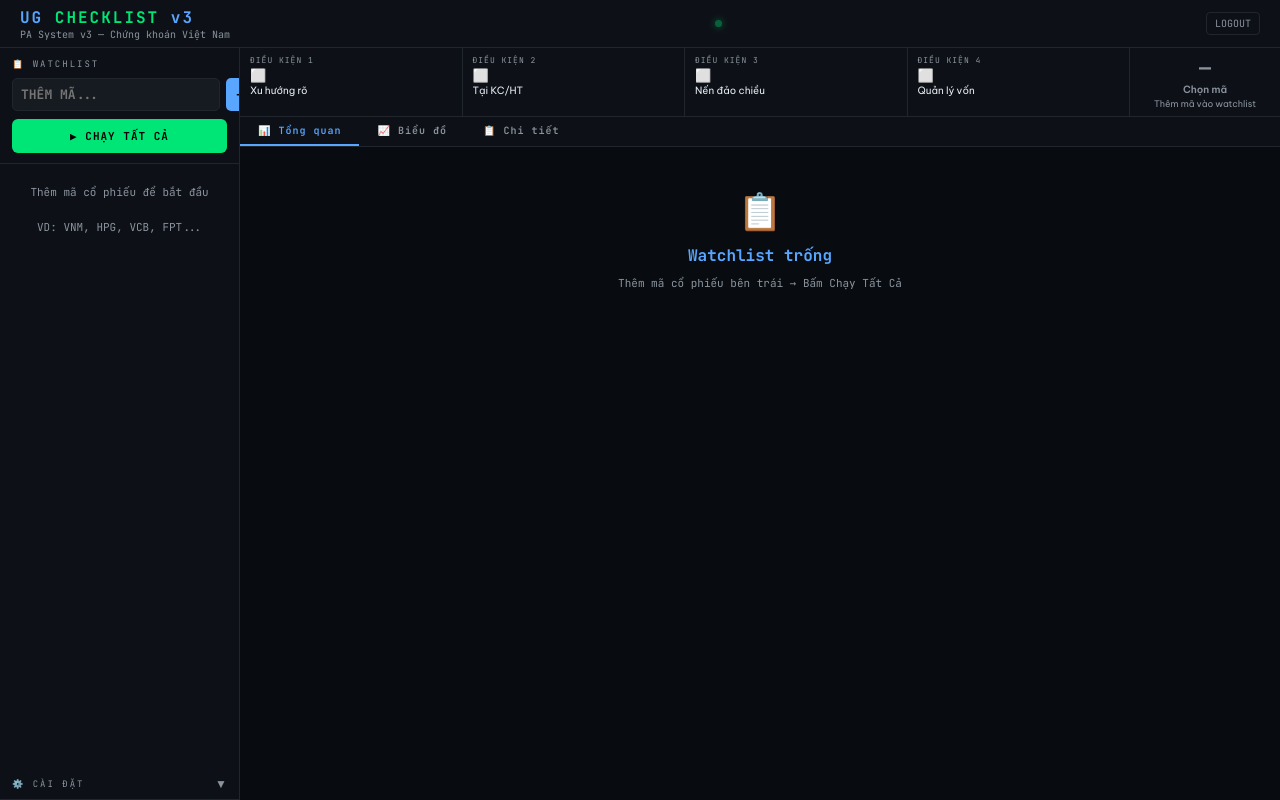
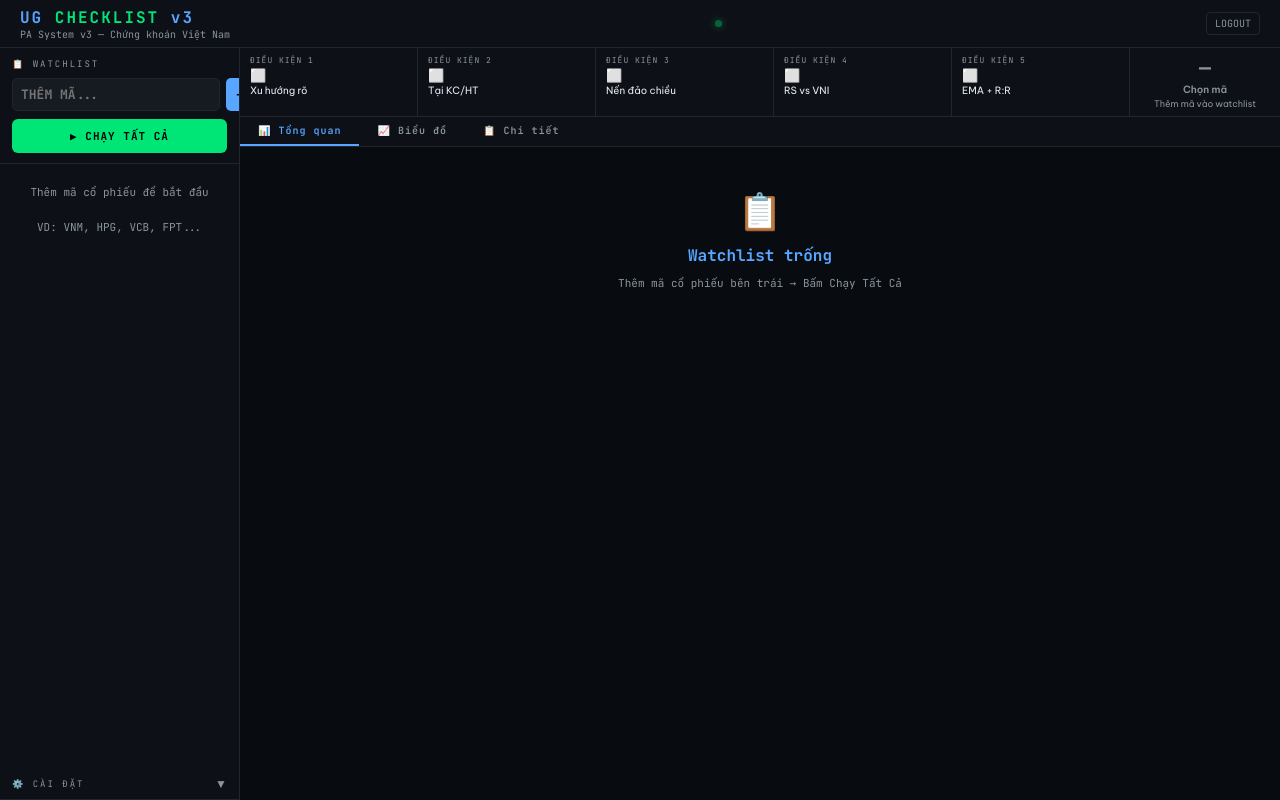
Before and after one commit to phatad/ug-checklist-v2, a Flask app: page / in a window 1280 px wide. Run offline with Flask 3, Linux system fonts and the light colour scheme; the visitor is signed in with stand-in values (Sample User, id 1); some libraries are stand-ins or nearby versions.

Commit message:
Update index.html

```diff
--- a/templates/index.html
+++ b/templates/index.html
@@ -73,7 +73,7 @@ html,body{height:100%;overflow:hidden;background:var(--bg);color:var(--text);fon
 /* Main panel */
 .main{display:flex;flex-direction:column;height:100%;min-height:0;overflow:hidden}
 /* Score bar */
-.score-bar{display:grid;grid-template-columns:repeat(4,1fr) 150px;border-bottom:1px solid var(--border);background:var(--surface);flex-shrink:0}
+.score-bar{display:grid;grid-template-columns:repeat(5,1fr) 150px;border-bottom:1px solid var(--border);background:var(--surface);flex-shrink:0}
 .cond{background:var(--surface);padding:7px 10px;border-right:1px solid var(--border);transition:background .2s;min-width:0}
 .cond.ok{background:rgba(0,230,118,.06)}
 .cond.fail{background:rgba(255,23,68,.04)}
@@ -153,7 +153,7 @@ html,body{height:100%;overflow:hidden;background:var(--bg);color:var(--text);fon
   .layout{grid-template-columns:1fr}
   .sidebar{position:fixed;top:48px;left:0;bottom:0;width:80vw;max-width:280px;z-index:100;transform:translateX(-100%);transition:transform .25s;box-shadow:4px 0 20px rgba(0,0,0,.5)}
   .sidebar.open{transform:translateX(0)}
-  .score-bar{grid-template-columns:1fr 1fr}
+  .score-bar{grid-template-columns:1fr 1fr 1fr}
   .action{grid-column:1/-1;flex-direction:row;gap:12px;padding:6px 10px}
   .stats-col{min-width:0;padding:6px 10px}
   .bottom-bar{height:auto}
@@ -207,7 +207,7 @@ html,body{height:100%;overflow:hidden;background:var(--bg);color:var(--text);fon
         <div class="row2">
           <div class="field"><label>Từ ngày</label><input id="start_date" type="date" value="2024-01-01"></div>
           <div class="field"><label>Khung tham chiếu</label>
-            <select id="tf_ref"><option value="1W" selected>Tuần (1W)</option><option value="1D">Ngày (1D)</option></select>
+            <select id="tf_ref"><option value="1D" selected>Ngày (1D)</option><option value="1W">Tuần (1W)</option></select>
           </div>
         </div>
         <div class="field"><label>Độ nhạy swing</label><input id="swing_len" type="number" value="3" min="2" max="10"></div>
@@ -222,6 +222,18 @@ html,body{height:100%;overflow:hidden;background:var(--bg);color:var(--text);fon
         <div class="field"><label>Độ nhạy ATR</label><input id="atr_mult" type="number" value="0.3" min="0.1" max="2" step="0.1"></div>
         <div class="cbrow"><input id="use_volume" type="checkbox" checked><label for="use_volume">Lọc Volume</label><input id="vol_ma_len" type="number" value="20" min="5" max="50"></div>
         <div class="cbrow"><input id="use_rsi_div" type="checkbox" checked><label for="use_rsi_div">Phân kỳ RSI ẩn</label><input id="rsi_len" type="number" value="14" min="5" max="30"></div>
+      <div class="row2">
+        <div class="field"><label>Vol xác nhận (x MA)</label><input id="vol_bull_mult" type="number" value="1.2" min="0.8" max="3" step="0.1"></div>
+        <div class="field"><label>Vol False Break (x MA)</label><input id="vol_fb_mult" type="number" value="1.5" min="1.0" max="3" step="0.1"></div>
+      </div>
+    </div>
+    <div class="sec-pad">
+      <div class="sec-title" style="font-size:9px;font-family:var(--mono);color:var(--muted);letter-spacing:2px;text-transform:uppercase;margin-bottom:8px;padding:0 12px">📈 DK4 — RS vs VNI</div>
+      <div class="row2">
+        <div class="field"><label>Lookback RS (nến)</label><input id="rs_len" type="number" value="20" min="5" max="100"></div>
+        <div class="field"><label>Ngưỡng RS (%)</label><input id="rs_thresh" type="number" value="0" min="-5" max="5" step="0.5"></div>
+      </div>
+      <div class="field"><label>R:R tối thiểu (DK5)</label><input id="rr_min" type="number" value="2.0" min="1.0" max="5" step="0.5"></div>
         <div class="field"><label>Vốn tài khoản (₫)</label><input id="account" type="number" value="100000000" step="10000000" min="1000000"></div>
         <div class="row2">
           <div class="field"><label>Rủi ro/lệnh (%)</label><input id="risk_pct" type="number" value="2.0" min="0.1" max="5" step="0.1"></div>
@@ -241,7 +253,8 @@ html,body{height:100%;overflow:hidden;background:var(--bg);color:var(--text);fon
       <div class="cond" id="c1"><div class="cond-lbl">ĐIỀU KIỆN 1</div><div class="cond-ico">⬜</div><div class="cond-txt">Xu hướng rõ</div></div>
       <div class="cond" id="c2"><div class="cond-lbl">ĐIỀU KIỆN 2</div><div class="cond-ico">⬜</div><div class="cond-txt">Tại KC/HT</div></div>
       <div class="cond" id="c3"><div class="cond-lbl">ĐIỀU KIỆN 3</div><div class="cond-ico">⬜</div><div class="cond-txt">Nến đảo chiều</div></div>
-      <div class="cond" id="c4"><div class="cond-lbl">ĐIỀU KIỆN 4</div><div class="cond-ico">⬜</div><div class="cond-txt">Quản lý vốn</div></div>
+      <div class="cond" id="c4"><div class="cond-lbl">ĐIỀU KIỆN 4</div><div class="cond-ico">⬜</div><div class="cond-txt">RS vs VNI</div></div>
+      <div class="cond" id="c5"><div class="cond-lbl">ĐIỀU KIỆN 5</div><div class="cond-ico">⬜</div><div class="cond-txt">EMA + R:R</div></div>
       <div class="action">
         <div class="a-score" id="aScore" style="color:var(--muted)">—</div>
         <div class="a-label" id="aLabel" style="color:var(--muted)">Chọn mã</div>
@@ -486,6 +499,11 @@ function getParams(sym){
     risk_pct:      +document.getElementById("risk_pct").value,
     sl_pct:        +document.getElementById("sl_pct").value,
     monthly_loss:  +document.getElementById("monthly_loss").value,
+    vol_bull_mult: +(document.getElementById("vol_bull_mult")||{value:1.2}).value,
+    vol_fb_mult:   +(document.getElementById("vol_fb_mult")||{value:1.5}).value,
+    rs_len:        +(document.getElementById("rs_len")||{value:20}).value,
+    rs_thresh:     +(document.getElementById("rs_thresh")||{value:0}).value,
+    rr_min:        +(document.getElementById("rr_min")||{value:2.0}).value,
   };
 }
 
@@ -545,10 +563,11 @@ function clearDetail(){
   document.getElementById("detailWrap").innerHTML='<div style="color:var(--muted);font-family:var(--mono);font-size:12px;padding:40px;text-align:center">Chọn mã để xem chi tiết</div>';
 }
 
-function setCond(id,ok,n,txt){
+function setCond(id,ok,n,txt,isNa=false){
   const el=document.getElementById(id);
-  el.className="cond "+(ok?"ok":"fail");
-  el.innerHTML=`<div class="cond-lbl">ĐIỀU KIỆN ${n}</div><div class="cond-ico">${ok?"✅":"❌"}</div><div class="cond-txt">${txt}</div>`;
+  el.className="cond "+(isNa?"":ok?"ok":"fail");
+  const ico = isNa ? "⬜" : ok ? "✅" : "❌";
+  el.innerHTML=`<div class="cond-lbl">ĐIỀU KIỆN ${n}</div><div class="cond-ico">${ico}</div><div class="cond-txt">${txt}</div>`;
 }
 
 function showSummary(s){
@@ -556,8 +575,9 @@ function showSummary(s){
   setCond("c1",s.cond1,"1",s.cond1_txt);
   setCond("c2",s.cond2,"2",s.cond2_txt);
   setCond("c3",s.cond3,"3",s.cond3_txt);
-  setCond("c4",s.cond4,"4",s.cond4_txt);
-  document.getElementById("aScore").textContent=s.score+"/4";
+  setCond("c4",s.cond4,"4",s.cond4_txt,s.cond4_na);
+  setCond("c5",s.cond5,"5",s.cond5_txt);
+  document.getElementById("aScore").textContent=s.score+"/"+s.score_max;
   document.getElementById("aScore").style.color=col;
   document.getElementById("aLabel").textContent=s.action;
   document.getElementById("aLabel").style.color=col;
@@ -586,7 +606,8 @@ function renderDetail(s, sigs){
     <div class="detail-section">
       <div class="detail-section-title">✅ 4 Điều kiện</div>
       ${[["1","Xu hướng rõ","cond1","cond1_txt"],["2","Tại vùng KC/HT","cond2","cond2_txt"],
-         ["3","Nến đảo chiều","cond3","cond3_txt"],["4","Quản lý vốn","cond4","cond4_txt"]].map(([n,name,ck,ct])=>`
+         ["3","Nến đảo chiều","cond3","cond3_txt"],["4","RS vs VNINDEX","cond4","cond4_txt"],
+         ["5","EMA + R:R","cond5","cond5_txt"]].map(([n,name,ck,ct])=>`
       <div class="detail-cond">
         <div class="detail-cond-ico">${s[ck]?"✅":"❌"}</div>
         <div><div class="detail-cond-name">Điều kiện ${n} — ${name}</div>
@@ -596,6 +617,8 @@ function renderDetail(s, sigs){
     <div class="detail-section">
       <div class="detail-section-title">📌 Chỉ số bổ sung</div>
       <div class="detail-row"><span class="detail-label">RSI(14)</span><span class="detail-val">${s.rsi} — ${s.rsi_signal}</span></div>
+      <div class="detail-row"><span class="detail-label">RS vs VNINDEX</span><span class="detail-val">${s.rs_value}</span></div>
+      <div class="detail-row"><span class="detail-label">R:R hiện tại</span><span class="detail-val">${s.rr_value}</span></div>
       <div class="detail-row"><span class="detail-label">Lỗ tối đa/tháng</span><span class="detail-val" style="color:var(--red)">${s.monthly_loss_vnd}₫</span></div>
     </div>
     <div class="detail-section">
```
